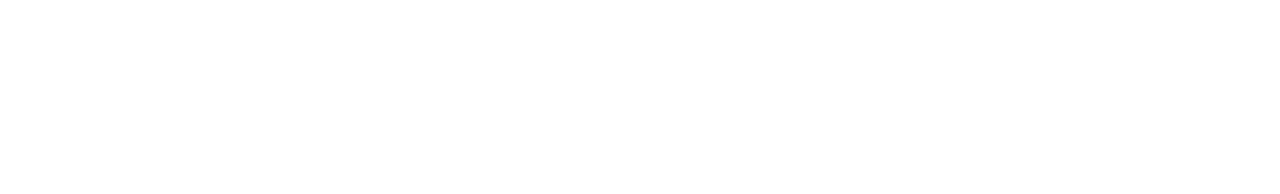
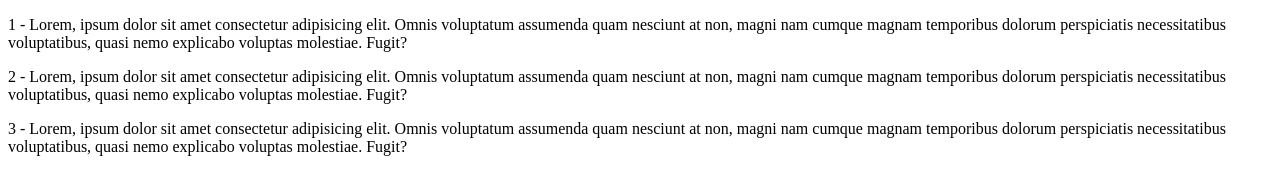
Before and after one commit to OkaioSilva/JavaScripV2, a plain HTML site: page Arrays/array_from_of.html in a window 1280 px wide. Drawn offline with Linux system fonts and the light colour scheme.

Commit message:
changed title and creation of spread.js

```diff
--- a/Arrays/array_from_of.html
+++ b/Arrays/array_from_of.html
@@ -1,11 +1,22 @@
 <!DOCTYPE html>
 <html lang="en">
+
 <head>
     <meta charset="UTF-8">
     <meta name="viewport" content="width=device-width, initial-scale=1.0">
-    <title>Document</title>
+    <title>seção 39, aula 490</title>
 </head>
+
 <body>
+    <p>Lorem, ipsum dolor sit amet consectetur adipisicing elit. Omnis voluptatum assumenda quam nesciunt at non, magni
+        nam cumque magnam temporibus dolorum perspiciatis necessitatibus voluptatibus, quasi nemo explicabo voluptas
+        molestiae. Fugit?</p>
+    <p>Lorem, ipsum dolor sit amet consectetur adipisicing elit. Omnis voluptatum assumenda quam nesciunt at non, magni
+        nam cumque magnam temporibus dolorum perspiciatis necessitatibus voluptatibus, quasi nemo explicabo voluptas
+        molestiae. Fugit?</p>
+    <p>Lorem, ipsum dolor sit amet consectetur adipisicing elit. Omnis voluptatum assumenda quam nesciunt at non, magni
+        nam cumque magnam temporibus dolorum perspiciatis necessitatibus voluptatibus, quasi nemo explicabo voluptas
+        molestiae. Fugit?</p>
     <script>
         // Array.from() = serve para criar um array a partir de outra array ou um obj que parece um array(nodelist, por exemplo)
 
@@ -32,10 +43,38 @@
         console.log(arr3.length) // 1
 
         const arr2 = Array.from(arr1)
-        arr2.push(4,5)
+        arr2.push(4, 5)
         /* console.log(arr2)  */
 
+        let paragrafo = document.querySelectorAll('p')
+        console.log(paragrafo) // parece com array
+        /*  paragrafo.forEach(function(p,i){
+            p.textContent = `${++i} - ${p.textContent}`
+         })  */
+
+        // isso funciona, mas o .map não
+        // pois o .map não existe em objts nodelist
+
+
+        /* paragrafo.map(function (p, i) {
+            p.textContent = `${++i} - ${p.textContent}`
+        })
+        erro = paragrafo.map is not a function
+
+        */
+
+        // mas posso transformar 'paragrafo' em um objeto tipo array de verdade
+        // dessa forma:
+
+        paragrafo = Array.from(paragrafo)
+
+        // agora o '.map' vai funcionar
+
+        paragrafo.map(function (p, i) {
+            p.textContent = `${++i} - ${p.textContent}`
+        })
 
     </script>
 </body>
+
 </html>
```
Also changed, not shown: Arrays/spread.js (added, +23 -0 lines).
